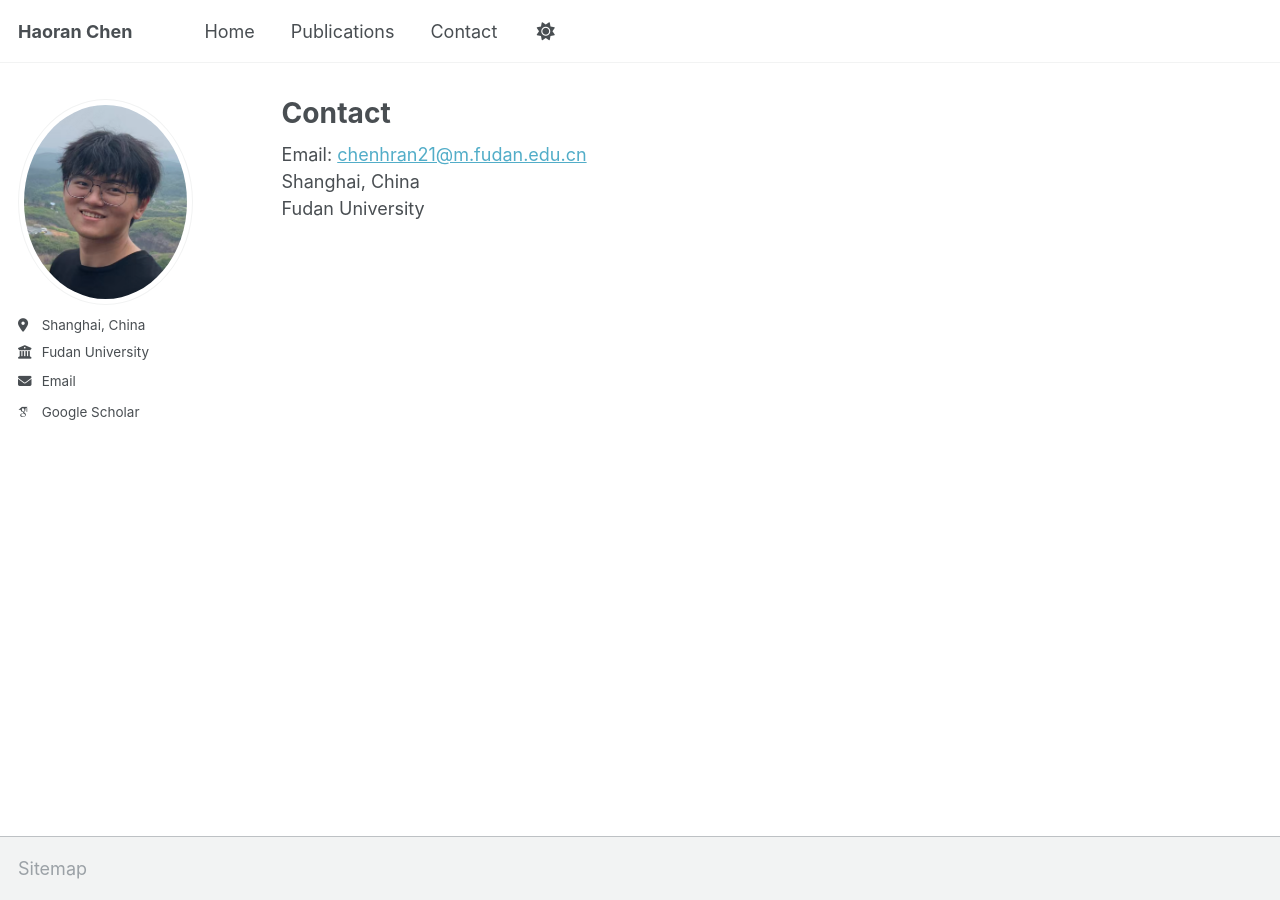
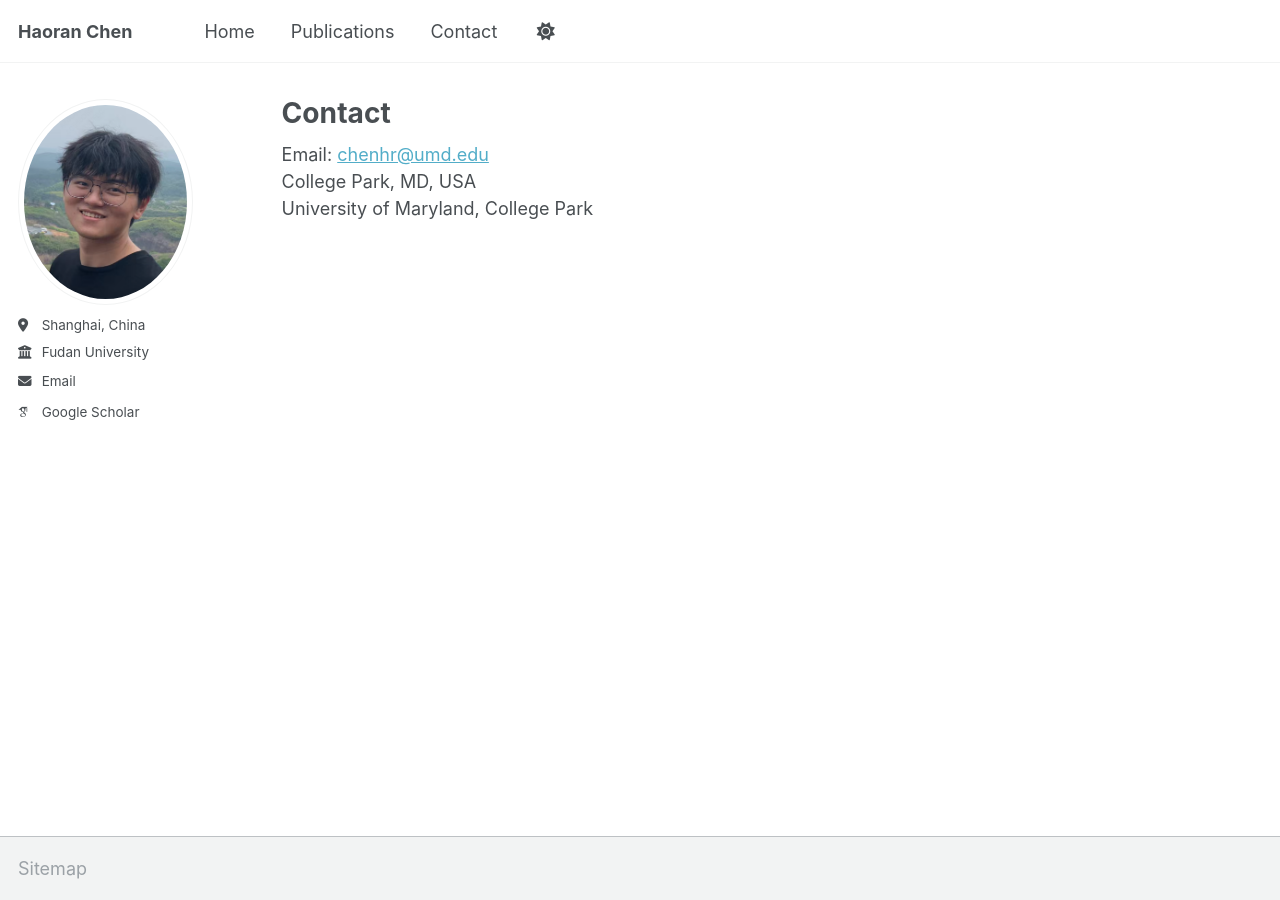
Before and after one commit to HaoranChen/haoranchen.github.io, a Jekyll site: the page built from _pages/contact.md, in a window 1280 px wide. Built offline with Jekyll 4.4.1, drawn with Linux system fonts in a browser that asks for light colours; some web fonts are replaced.

Commit message:
Update contact information and location

```diff
--- a/_pages/contact.md
+++ b/_pages/contact.md
@@ -5,6 +5,6 @@ permalink: /contact/
 author_profile: true
 ---
 
-Email: [chenhran21@m.fudan.edu.cn](chenhran21@m.fudan.edu.cn)
-Shanghai, China
-Fudan University
+Email: [chenhr@umd.edu](chenhr@umd.edu)
+College Park, MD, USA
+University of Maryland, College Park
```
